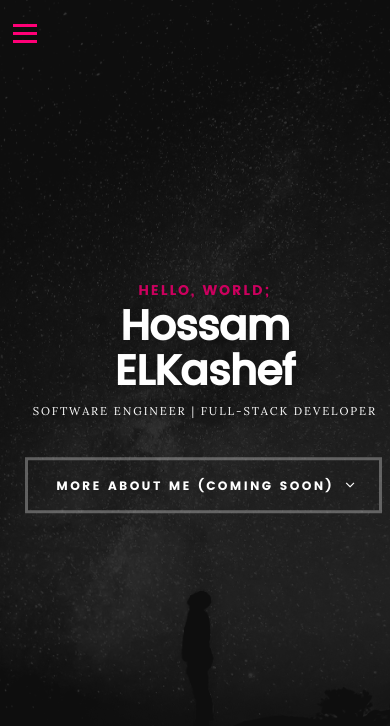
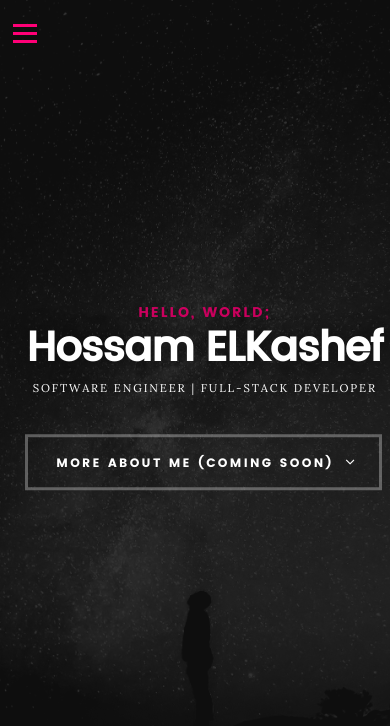
Before and after one commit to HELkashef90/hossamElkashef.com, a plain HTML site: page index.html in a window 390 px wide. Shown: the top 726 px of the page. Drawn offline with Linux system fonts and the light colour scheme.

Commit message:
name size

```diff
--- a/css/main.css
+++ b/css/main.css
@@ -1460,7 +1460,7 @@ header .logo a {
 		min-height: 600px;
 	}
 	.intro-content h1 {
-		font-size: 4.6rem;
+		font-size: 4.4rem !important;
 		margin-bottom: .6rem;
 	}
 	.intro-content h5 {
```
